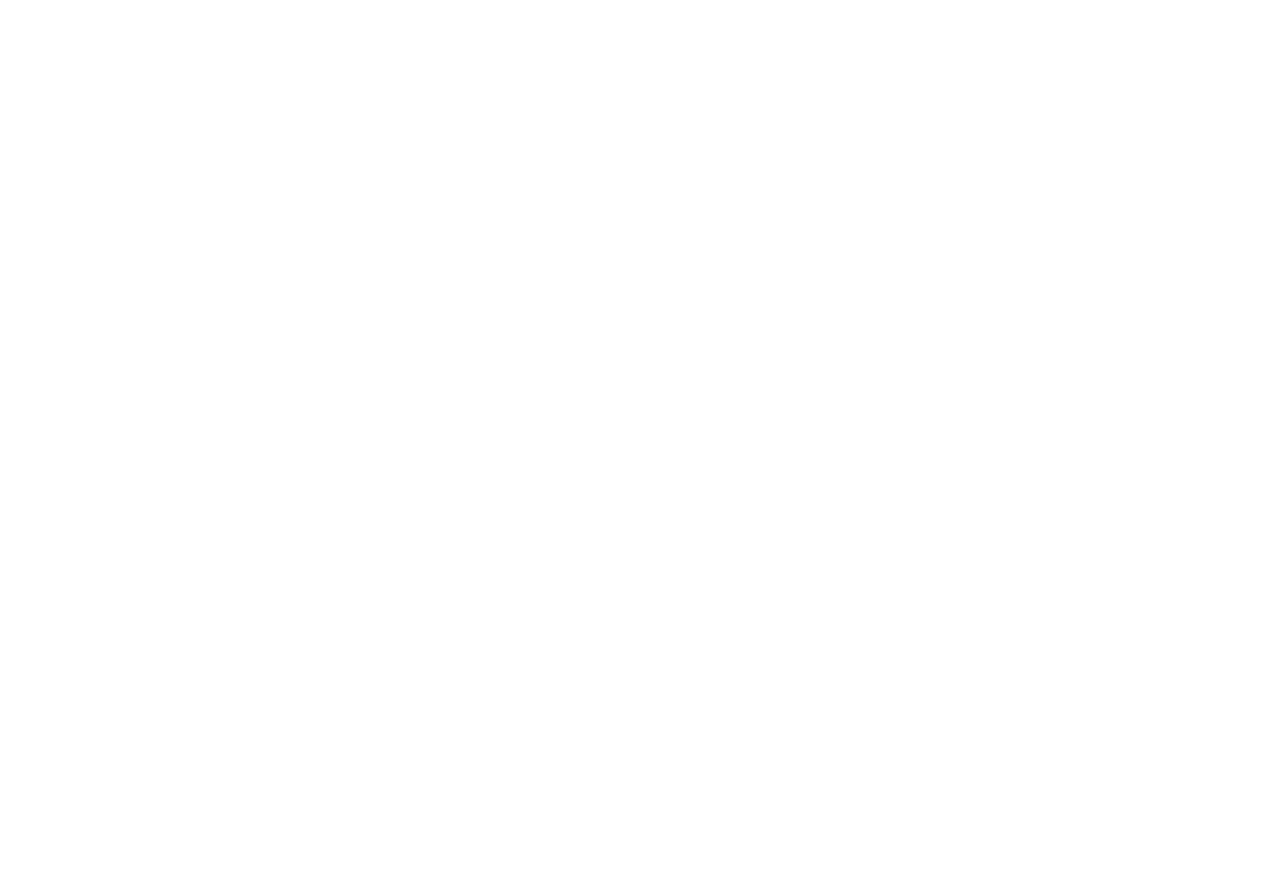
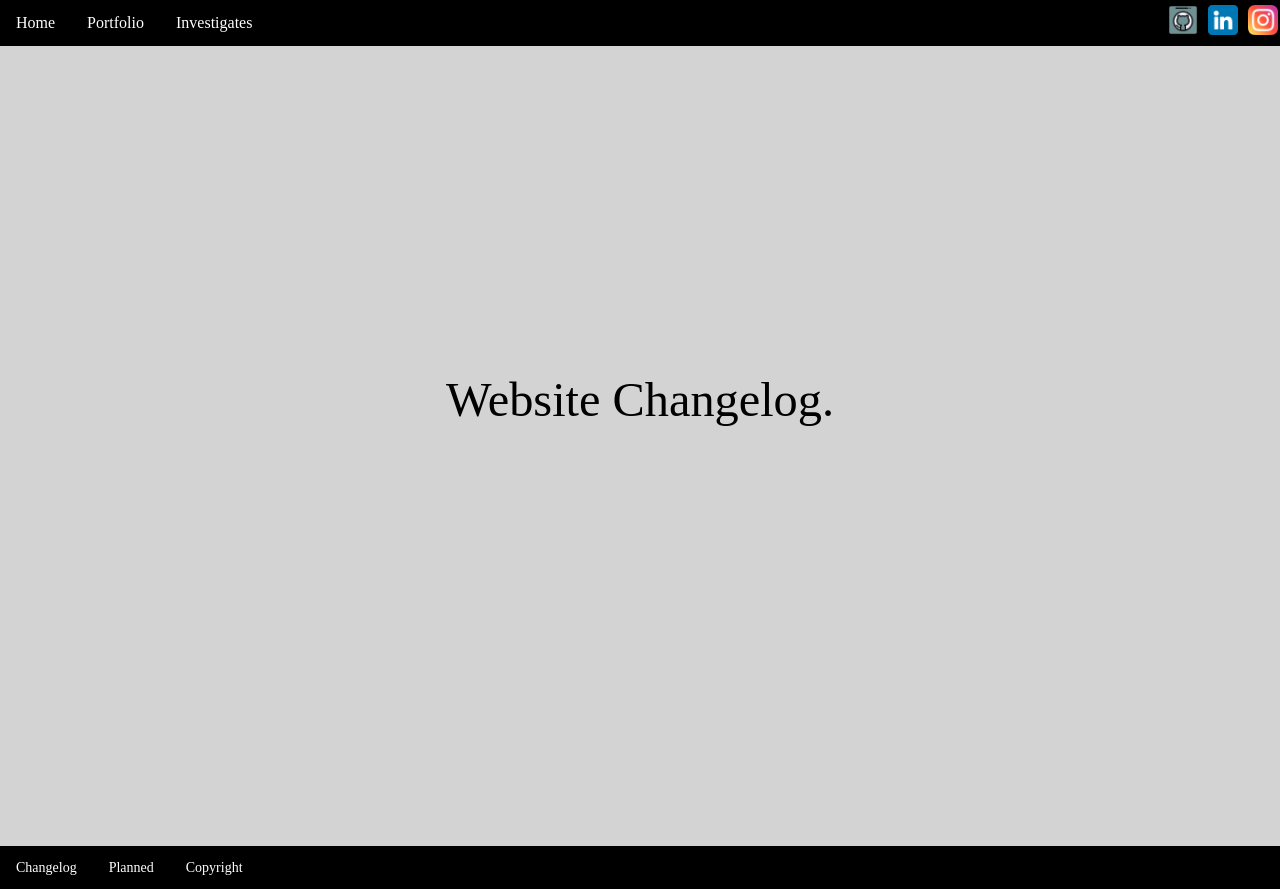
Before and after one commit to deepnimma/deepnimma.com, a React (Create React App) app: page /changelog in a window 1280 px wide. Before the commit this address had no page. Before the commit the page ends 800 px from the top, so only its background shows below. Built offline with nearby package versions, Linux system fonts and the light colour scheme; the HTML template or start-up script is replaced by a standard one.

Commit message:
add pages for the buttons

```diff
--- a/src/App.tsx
+++ b/src/App.tsx
@@ -9,6 +9,9 @@
     Route,
 } from "react-router-dom"
 import Portfolio from "./sections/pages/portfolio";
+import Changelog from "./sections/pages/changelog";
+import Planned from "./sections/pages/planned";
+import WebsiteCopyright from "./sections/pages/websiteCopyright";
 
 const Home: React.FC = () => {
     return (
@@ -54,6 +57,39 @@
                     }
                     caseSensitive={false}
                     />
+                <Route
+                    path={"/changelog"}
+                    element={
+                        <div>
+                            <Header />
+                            <Changelog />
+                            <Footer />
+                        </div>
+                    }
+                    caseSensitive={false}
+                />
+                <Route
+                    path={"/planned"}
+                    element={
+                        <div>
+                            <Header />
+                            <Planned />
+                            <Footer />
+                        </div>
+                    }
+                    caseSensitive={false}
+                />
+                <Route
+                    path={"/copyright"}
+                    element={
+                        <div>
+                            <Header />
+                            <WebsiteCopyright />
+                            <Footer />
+                        </div>
+                    }
+                    caseSensitive={false}
+                />
             </Routes>
         </Router>
     ) // return
--- /dev/null
+++ b/src/css/pages/Changelog.css
@@ -0,0 +1,18 @@
+.changelogCon {
+    width: 100vw;
+    height: 100vh;
+    display: flex;
+    flex-direction: column;
+    background-color: lightgrey;
+    font-family: 'Bahnschrift', ui-monospace;
+}
+
+.changelogText {
+    text-transform: capitalize;
+    font-size: 3.776vw;
+    color: black;
+    position: absolute;
+    left: 50%;
+    top: 50%;
+    transform: translate(-50%, -50%);
+}
--- /dev/null
+++ b/src/css/pages/Planned.css
@@ -0,0 +1,18 @@
+.plannedCon {
+    width: 100vw;
+    height: 100vh;
+    display: flex;
+    flex-direction: column;
+    background-color: lightgrey;
+    font-family: 'Bahnschrift', ui-monospace;
+}
+
+.plannedText {
+    text-transform: capitalize;
+    font-size: 3.776vw;
+    color: black;
+    position: absolute;
+    left: 50%;
+    top: 50%;
+    transform: translate(-50%, -50%);
+}
--- /dev/null
+++ b/src/css/pages/WebsiteCopyright.css
@@ -0,0 +1,18 @@
+.copyrightCon {
+    width: 100vw;
+    height: 100vh;
+    display: flex;
+    flex-direction: column;
+    background-color: lightgrey;
+    font-family: 'Bahnschrift', ui-monospace;
+}
+
+.copyrightText {
+    text-transform: capitalize;
+    font-size: 3.776vw;
+    color: black;
+    position: absolute;
+    left: 50%;
+    top: 50%;
+    transform: translate(-50%, -50%);
+}
--- /dev/null
+++ b/src/sections/pages/changelog.tsx
@@ -0,0 +1,12 @@
+import '../../css/pages/Changelog.css'
+import React from "react"
+
+const Changelog: React.FC = () => {
+    return (
+        <div className={"changelogCon"}>
+            <span className={"changelogText"}>Website Changelog.</span>
+        </div>
+    ) // return
+} // Changelog
+
+export default Changelog
--- /dev/null
+++ b/src/sections/pages/planned.tsx
@@ -0,0 +1,12 @@
+import '../../css/pages/Planned.css'
+import React from "react"
+
+const Planned: React.FC = () => {
+    return (
+        <div className={"plannedCon"}>
+            <span className={"plannedText"}>Planned Changes to the Website.</span>
+        </div>
+    ) // return
+} // Planned
+
+export default Planned
--- /dev/null
+++ b/src/sections/pages/websiteCopyright.tsx
@@ -0,0 +1,12 @@
+import '../../css/pages/WebsiteCopyright.css'
+import React from "react";
+
+const WebsiteCopyright: React.FC = () => {
+    return (
+        <div className={"copyrightCon"}>
+            <span className={"copyrightText"}>Copyright Information for this website.</span>
+        </div>
+    ) // return
+} // WebsiteCopyright
+
+export default WebsiteCopyright
```
